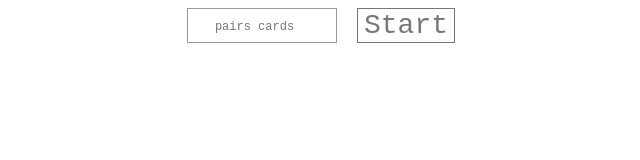
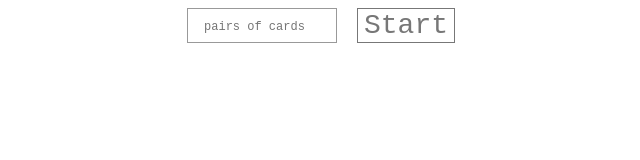
Before and after one commit to drozzzdyan/game-pairs, a website: page index.html in a window 1280 px wide. Shown: the full height of the page, 319-959 px from the left. Drawn offline with Linux system fonts and the light colour scheme; a web font is replaced by a local one.

Commit message:
Update index.html

```diff
--- a/index.html
+++ b/index.html
@@ -15,7 +15,7 @@
 
 <body>
   <form class="game-form" action="">
-    <input class="game-form__input" placeholder="pairs cards" type="number">
+    <input class="game-form__input" placeholder="pairs of cards" type="number">
     <button class="game-form__btn">Start</button>
   </form>
 </body>
```
